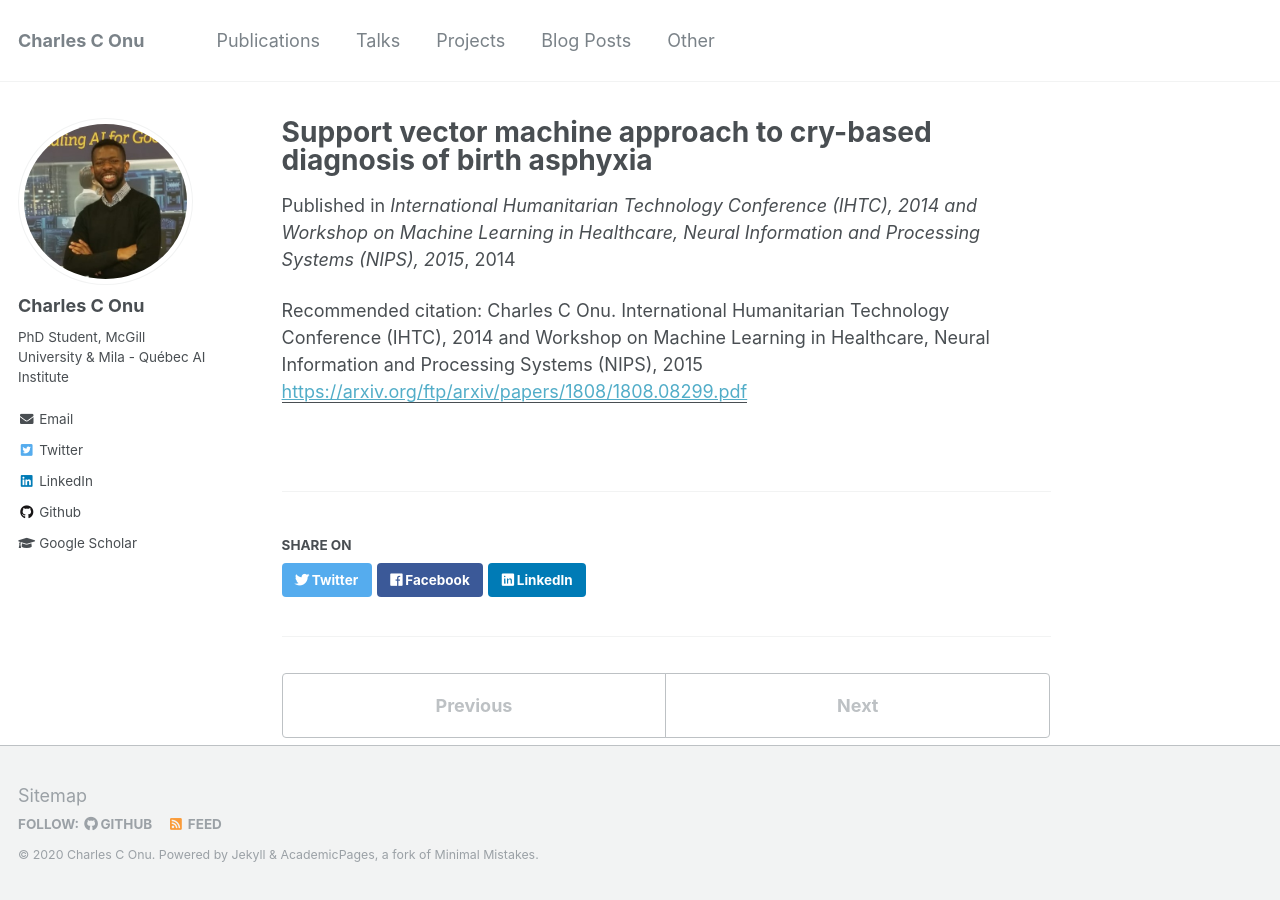
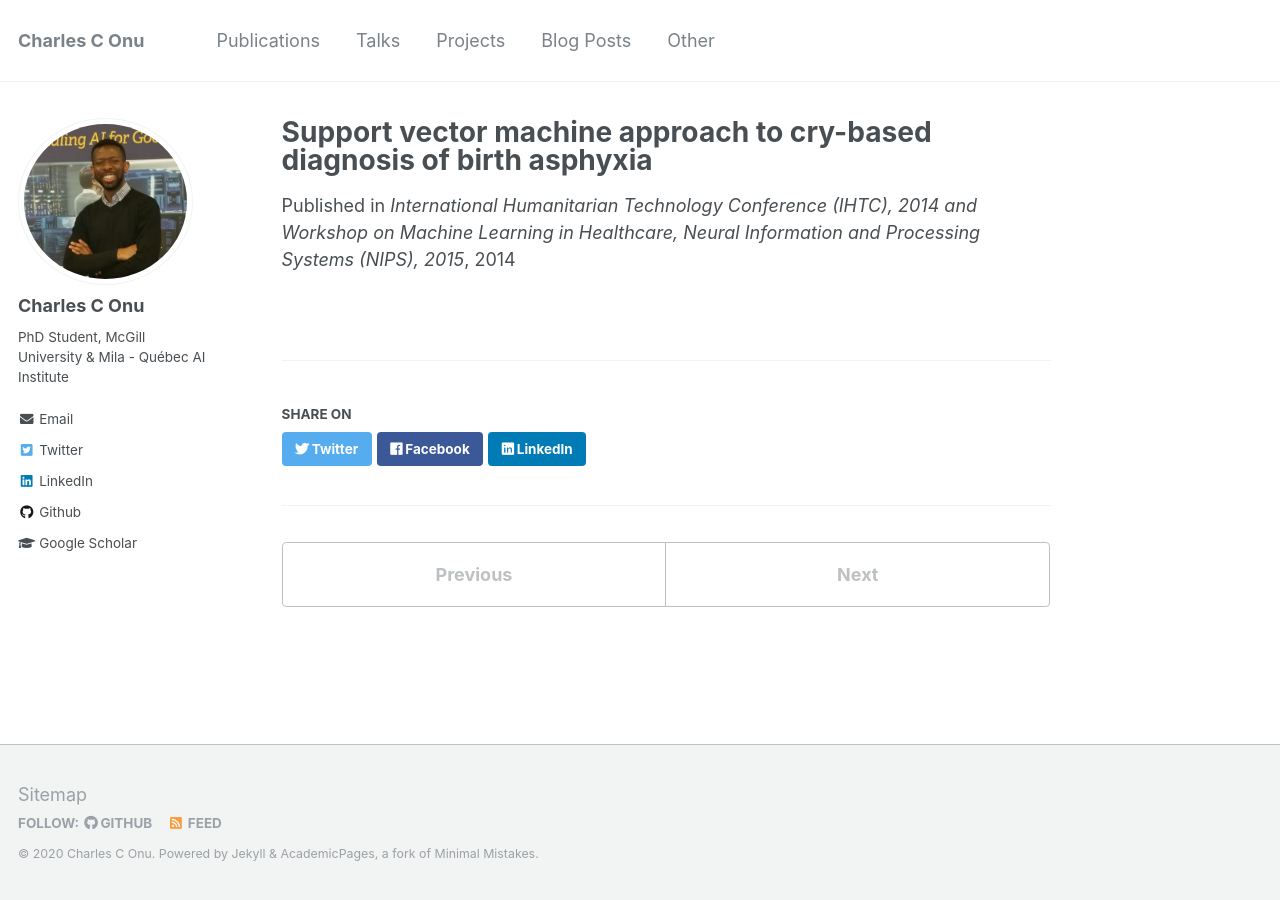
Before and after one commit to onucharles/onucharles.github.io, a Jekyll site: the page built from _publications/2014-10-01-svm-cry.md, in a window 1280 px wide. Built offline with Jekyll 4.4.1, drawn with Linux system fonts in a browser that asks for light colours.

Commit message:
Update and rename 2014-10-01-paper-title-number-1.md to 2014-10-01-svm-cry.md

```diff
--- a/_publications/2014-10-01-paper-title-number-1.md
+++ b/_publications/2014-10-01-svm-cry.md
@@ -6,7 +6,7 @@ excerpt: '...'
 date: 2014-10-01
 venue: 'International Humanitarian Technology Conference (IHTC), 2014 and Workshop on Machine Learning in Healthcare, Neural Information and Processing Systems (NIPS), 2015'
 paperurl: 'https://arxiv.org/ftp/arxiv/papers/1808/1808.08299.pdf'
-citation: 'Charles C Onu. International Humanitarian Technology Conference (IHTC), 2014 and Workshop on Machine Learning in Healthcare, Neural Information and Processing Systems (NIPS), 2015'
+authors: 'Charles C Onu'
 ---
 
 <!-- [Download paper here](http://academicpages.github.io/files/paper1.pdf) -->
```
